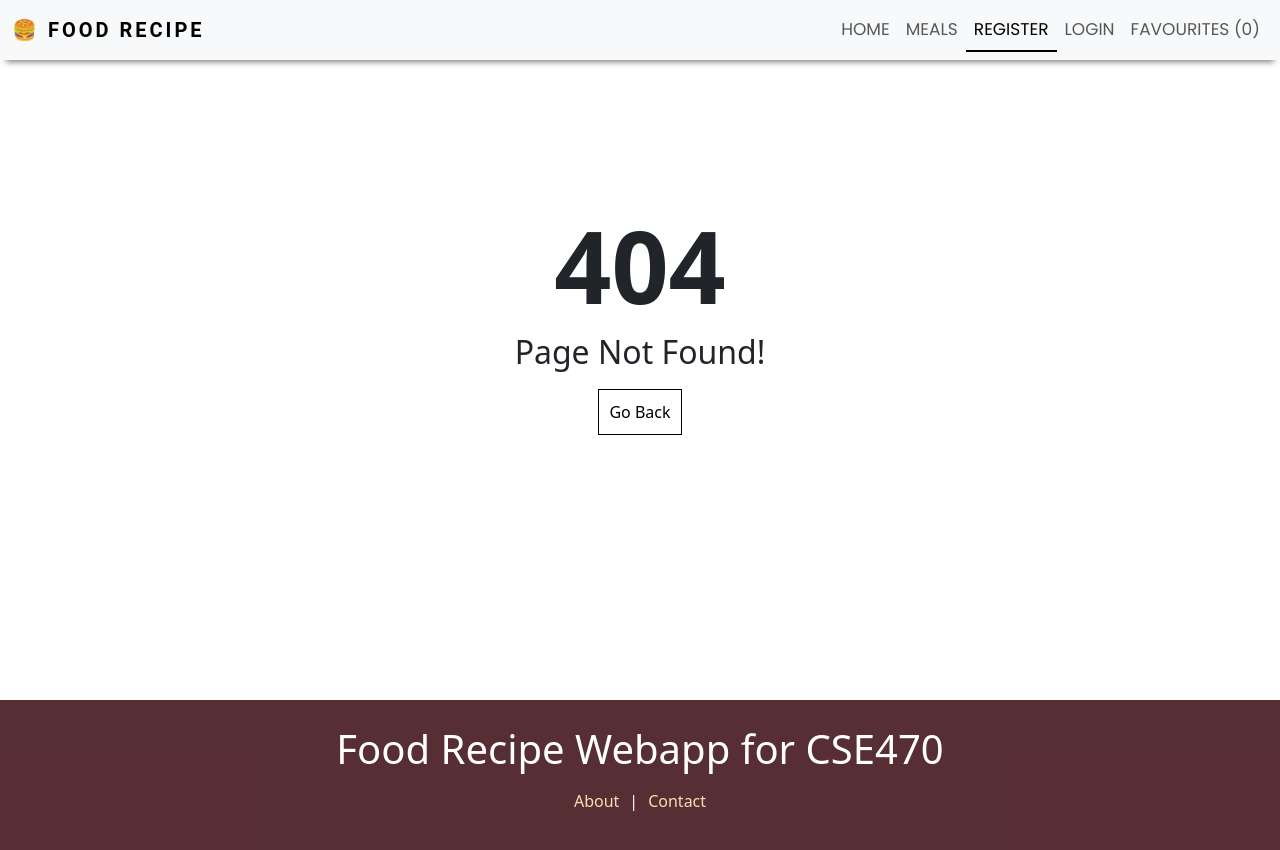
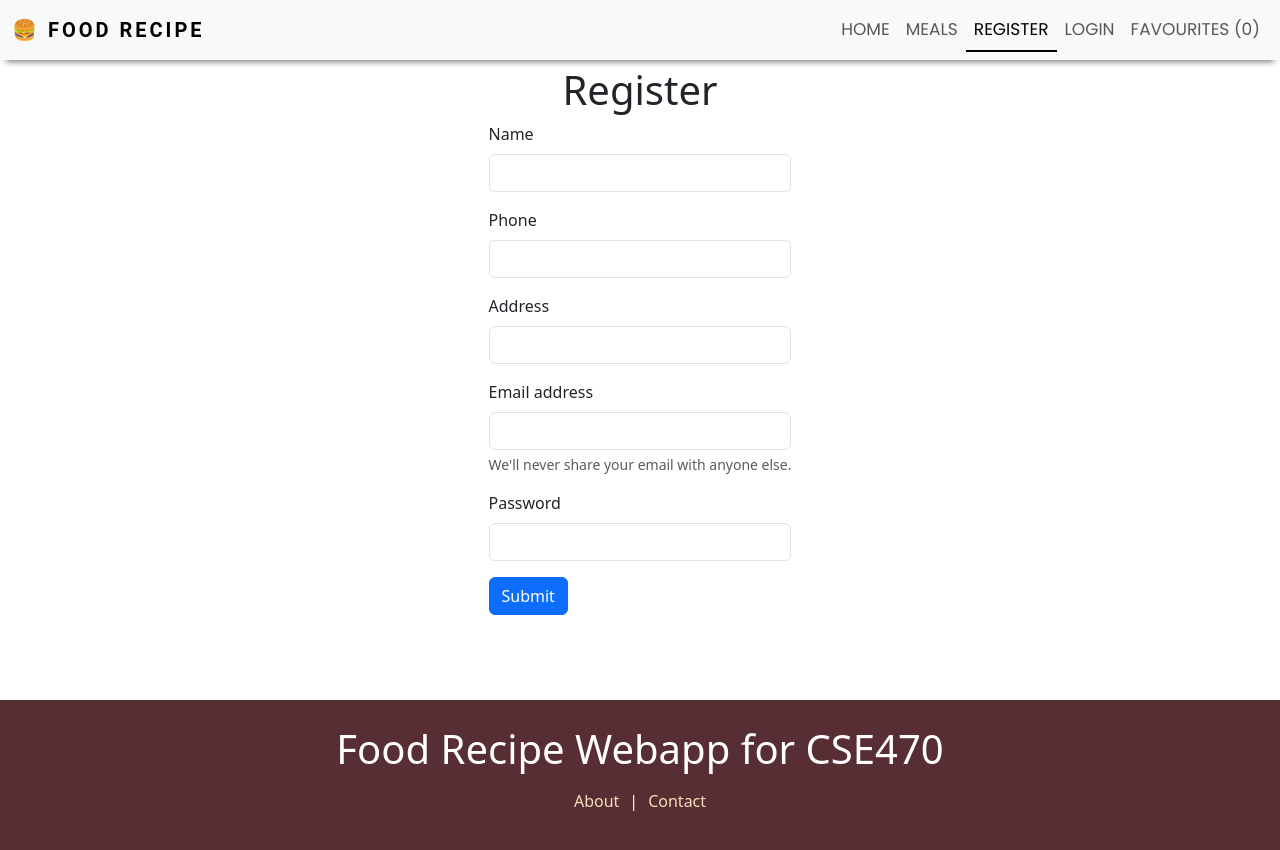
Before and after one commit to PriomDeb/food_recipe, a React (Create React App) app in the folder client/: page /register in a window 1280 px wide. Before the commit this address had no page. Shown: the top 850 px of the page. Built offline with nearby package versions, Linux system fonts and the light colour scheme.

Commit message:
Implemented Register Page

```diff
--- a/client/src/App.js
+++ b/client/src/App.js
@@ -1,20 +1,20 @@
-import {Routes, Route} from 'react-router-dom';
-import { HomePage } from './pages/HomePage';
-import { About } from './pages/About';
-import { Contact } from './pages/Contact';
-import { PageNotFound } from './pages/PageNotFound';
+import { Routes, Route } from "react-router-dom";
+import { HomePage } from "./pages/HomePage";
+import { About } from "./pages/About";
+import { Contact } from "./pages/Contact";
+import { PageNotFound } from "./pages/PageNotFound";
+import Register from "./pages/Auth/Register";
 
 function App() {
   return (
     <>
-
-    <Routes>
-      <Route path='/' element={<HomePage/>}/>
-      <Route path='/about' element={<About/>}/>
-      <Route path='/contact' element={<Contact/>}/>
-      <Route path='*' element={<PageNotFound/>}/>
-    </Routes>
-
+      <Routes>
+        <Route path="/" element={<HomePage />} />
+        <Route path="/about" element={<About />} />
+        <Route path="/contact" element={<Contact />} />
+        <Route path="/register" element={<Register />} />
+        <Route path="*" element={<PageNotFound />} />
+      </Routes>
     </>
   );
 }
--- a/client/src/index.css
+++ b/client/src/index.css
@@ -99,3 +99,14 @@
   align-items: center;
   justify-content: center;
 }
+
+
+/* Register */
+/* =================== */
+.register {
+  display: flex;
+  align-items: center;
+  justify-content: center;
+  height: 70vh;
+  flex-direction: column;
+}
--- /dev/null
+++ b/client/src/pages/Auth/Register.js
@@ -0,0 +1,57 @@
+import React from "react";
+import { Layout } from "../../components/Layout/Layout";
+
+const Register = () => {
+  return (
+    <Layout>
+      <div className="register">
+        <h1>Register</h1>
+        <form>
+          <div className="mb-3">
+            <label htmlFor="exampleInputName" className="form-label">
+              Name
+            </label>
+            <input type="text" className="form-control" id="name" />
+          </div>
+
+          <div className="mb-3">
+            <label htmlFor="exampleInputName" className="form-label">
+              Phone
+            </label>
+            <input type="text" className="form-control" id="phone" />
+          </div>
+
+          <div className="mb-3">
+            <label htmlFor="exampleInputName" className="form-label">
+              Address
+            </label>
+            <input type="text" className="form-control" id="address" />
+          </div>
+
+          <div className="mb-3">
+            <label htmlFor="exampleInputEmail1" className="form-label">
+              Email address
+            </label>
+            <input type="email" className="form-control" id="email" />
+            <div id="emailHelp" className="form-text">
+              We'll never share your email with anyone else.
+            </div>
+          </div>
+
+          <div className="mb-3">
+            <label htmlFor="exampleInputPassword1" className="form-label">
+              Password
+            </label>
+            <input type="password" className="form-control" id="password" />
+          </div>
+
+          <button type="submit" className="btn btn-primary">
+            Submit
+          </button>
+        </form>
+      </div>
+    </Layout>
+  );
+};
+
+export default Register;
```
